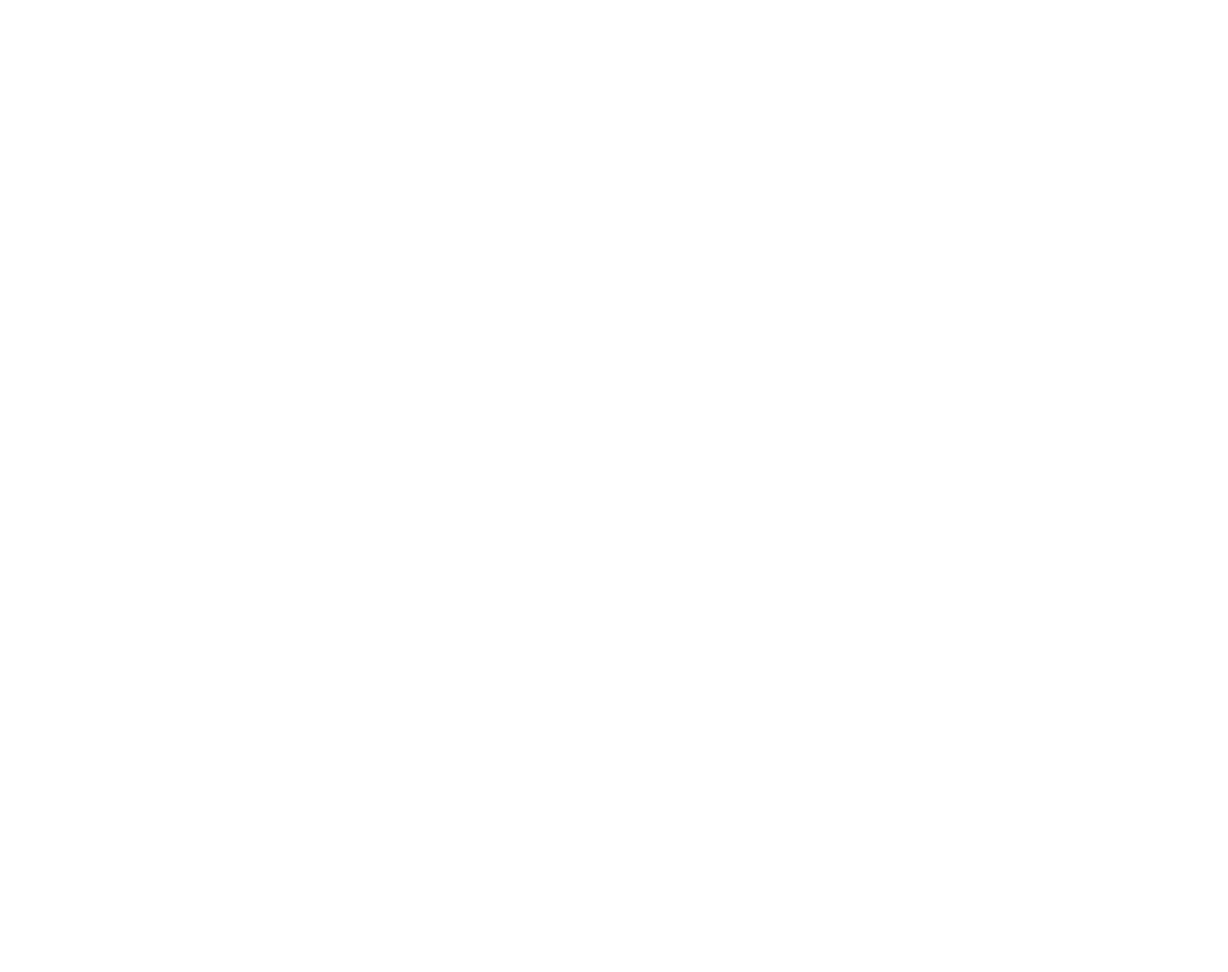
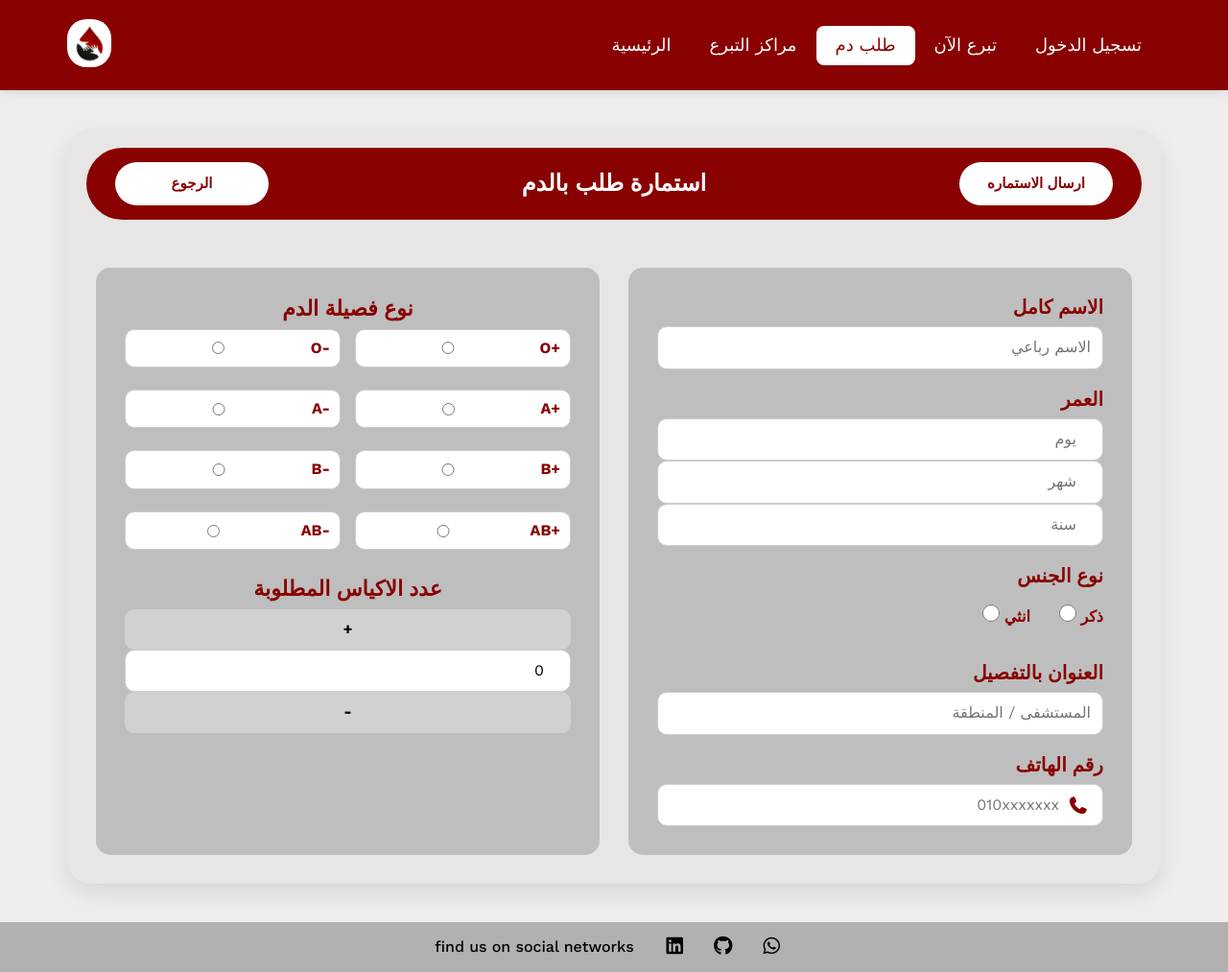
Before and after one commit to Moaz2006/BloodLink, a plain HTML site: page blood-request.html in a window 1280 px wide. Shown: the whole page at 96% size. Before the commit the page ends 800 px from the top, so only its background shows below. Drawn offline with nearby package versions, Linux system fonts and the light colour scheme.

Commit message:
Add blood request page and fix login icons alignment

```diff
--- a/blood-request.html
+++ b/blood-request.html
@@ -0,0 +1,161 @@
+<!DOCTYPE html>
+<html lang="en">
+<head>
+    <meta charset="UTF-8">
+    <meta name="viewport" content="width=device-width, initial-scale=1.0">
+    <title>BloodLink</title>
+
+    <!-- Render All Elements Normally -->
+    <link rel="stylesheet" href="css/normalize.css">
+
+    <!-- Font Awesome Library -->
+    <link rel="stylesheet" href="css/all.min.css">
+
+        <!-- Main Template Css File -->
+        <link rel="stylesheet" href="css/main.css">
+
+        <!-- Main Template Css File -->
+        <link rel="stylesheet" href="css/login.css">
+
+        <!-- Main Template Css File -->
+        <link rel="stylesheet" href="css/blood-request.css">
+
+
+    <!-- Google Fonts -->
+<link rel="preconnect" href="https://fonts.googleapis.com">
+<link rel="preconnect" href="https://fonts.gstatic.com" crossorigin>
+<link href="https://fonts.googleapis.com/css2?family=Inter:ital,opsz,wght@0,14..32,100..900;1,14..32,100..900&family=Open+Sans:ital,wght@0,300..800;1,300..800&family=Work+Sans:ital,wght@0,100..900;1,100..900&display=swap" rel="stylesheet">
+
+</head>
+
+<body>
+    <!-- start Header -->
+   <header>
+        <div class="container">
+            <a href="index.html" class="logo"><img src="Images/logo.png" alt="Logo"></a>
+            <nav>
+                <i class="fas fa-bars toggle-menu"></i>
+                <ul class="links">
+                    <li><a href="index.html">الرئيسية</a></li>
+                    <li><a href="search.html">مراكز التبرع</a></li>
+                    <li><a href="blood-request.html" class="active">طلب دم</a></li>
+                    <li><a href="donate.html">تبرع الآن</a></li>
+                    <li><a href="login.html">تسجيل الدخول</a></li>
+                </ul>
+            </nav>
+        </div>
+    </header>
+    <!-- End Header -->
+
+    <!-- start request -->
+    <div class="request-page">
+        <div class="container">
+            <div class="request-card">
+                <div class="card-header">
+                    <a href="index.html" class="btn-back">الرجوع</a>
+                    <h2>استمارة طلب بالدم</h2>
+                    <button type="submit" form="main-request-form" class="btn-submit">ارسال الاستماره</button>
+                </div>
+
+                <!-- Start Personal Data one -->
+                <form id="main-request-form" class="card-body">
+                    <div class="form-side personal-data">
+                        <div class="input-group">
+                            <label class="text3">الاسم كامل</label>
+                            <input type="text" placeholder="الاسم رباعي">
+                        </div>
+
+                        <div class="input-group">
+                            <label class="text3">العمر</label>
+                            <div class="age-inputs">
+                                <input type="number" placeholder="يوم" required>
+                                <input type="number" placeholder="شهر" required>
+                                <input type="number" placeholder="سنة" required>
+                            </div>
+                        </div>
+
+                        <div class="input-group">
+                            <label class="text3">نوع الجنس</label>
+                            <div class="radio-group">
+                                <label class="radio-label"><input type="radio" name="gender" required> ذكر</label>
+                                <label class="radio-label"><input type="radio" name="gender" > انثي</label>
+                            </div>
+                        </div>
+
+                        <div class="input-group">
+                            <label class="text3">العنوان بالتفصيل</label>
+                            <input type="text" placeholder="المستشفى / المنطقة" required>
+                        </div>
+
+                        <div class="input-group">
+                            <label class="text3">رقم الهاتف</label>
+                            <div class="phone-input">
+                                <input type="tel" placeholder="010xxxxxxx" required>
+                                <i class="fas fa-phone"></i>
+                            </div>
+                        </div>
+                    </div>
+
+                    <!-- End Personal Data one -->
+
+                    <!-- start personal Data two -->
+                    <div class="form-side blood-data">
+                        <div class="input-group">
+                            <label class="text">نوع فصيلة الدم</label>
+                            <div class="blood-grid">
+                                <label class="blood-item"><input type="radio" name="type" required> O-</label>
+                                <label class="blood-item"><input type="radio" name="type"> O+</label>
+                                <label class="blood-item"><input type="radio" name="type"> A-</label>
+                                <label class="blood-item"><input type="radio" name="type"> A+</label>
+                                <label class="blood-item"><input type="radio" name="type"> B-</label>
+                                <label class="blood-item"><input type="radio" name="type"> B+</label>
+                                <label class="blood-item"><input type="radio" name="type"> AB-</label>
+                                <label class="blood-item"><input type="radio" name="type"> AB+</label>
+                            </div>
+                        </div>
+
+                        <div class="input-group qty-section">
+                            <label class="text2">عدد الاكياس المطلوبة</label>
+                            <div class="qty-control">
+                                <button type="button" class="plus">+</button>
+                                <input type="number" value="0" min="0">
+                                <button type="button" class="minus">-</button>
+                            </div>
+                        </div>
+                    </div>
+                    <!-- End personal Data two -->
+                </form>
+            </div>
+        </div>
+    </div>
+    <!-- End request -->
+
+<!-- Start Social Footer -->
+<div class="social-footer">
+    <div class="container">
+        <p>find us on social networks</p>
+        <div class="icons">
+            <a href="https://www.linkedin.com/in/moaz-wael-65a9ba378?utm_source=share&utm_campaign=share_via&utm_content=profile&utm_medium=android_app" target="_blank">
+                <i class="fab fa-linkedin"></i>
+            </a>
+
+            <a href="https://github.com/Moaz2006" target="_blank">
+                <i class="fab fa-github"></i>
+            </a>
+
+            <a href="#" target="_blank">
+                <i class="fab fa-whatsapp"></i>
+            </a>
+
+        </div>
+    </div>
+</div>
+<!-- End Social Footer -->
+
+
+
+
+
+    <script src="js/main.js"></script>
+</body>
+</html>
--- a/css/blood-request.css
+++ b/css/blood-request.css
@@ -0,0 +1,354 @@
+/* start Variables */
+:root {
+    --main-color: #890101;    /* اللون الأحمر الأساسي */
+    --secondary-color: #C5C3C3; /* لون رصاصي للخلفية */
+    --section-padding: 60px;  /* مسافة ثابتة بين السكاشن */
+    --main-duration: 0.3s;
+}
+/* End Variables */
+
+/* start Components */
+    .special-heading{
+        color: #ebeced;
+        font-size: 100px;
+        text-align: center;
+        font-weight: 800;
+        letter-spacing: -3px;
+        margin: 0;
+    }
+
+    .special-heading + p{
+        margin: -30px 0 0;
+        font-size: 20px;
+        text-align: center;
+        color: #797979;
+    }
+
+    @media (max-width: 767px){
+        .special-heading{
+            font-size: 60px;
+        }
+
+        .special-heading + p{
+            margin-top: -20px;
+        }
+    }
+
+    html{
+        scroll-behavior: smooth;
+    }
+
+/* end Components */
+
+/* start Global Rules */
+* {
+    -webkit-box-sizing: border-box;
+    -moz-box-sizing: border-box;
+    box-sizing: border-box;
+    margin: 0;
+    padding: 0;
+}
+body {
+    font-family: "Work Sans", sans-serif;
+}
+
+    .parent{
+        background-color: #eee;
+    }
+
+    .container{
+        padding-left: 15px;
+        padding-right: 15px;
+        margin-left: auto;
+        margin-right: auto;
+    }
+
+/* Small */
+@media (min-width: 768px) {
+.container {
+    width: 750px;
+}
+}
+
+/* Medium */
+@media (min-width: 992px) {
+.container {
+    width: 970px;
+}
+}
+
+/* Large */
+@media (min-width: 1200px) {
+.container {
+    width: 1170px;
+}
+}
+/* End Global Rules */
+
+/* start Blood Request */
+
+/* تنسيق الصفحة العام */
+.request-page {
+    background-color: #eee;
+    padding: 40px 0;
+    min-height: 100vh;
+    display: flex;
+    align-items: center; /* عشان يخلي الكارت في نص الصفحة طولياً */
+}
+
+/* الكارت الرئيسي */
+.request-card {
+    background: #E8E5E5;
+    border-radius: 25px;
+    overflow: hidden;
+    width: 100%;
+    box-shadow: 0 10px 25px rgba(0,0,0,0.1);
+}
+
+/*  الهيدر الأحمر */
+.card-header {
+    background-color: var(--main-color);
+    padding: 15px 30px;
+    display: flex;
+    justify-content: space-between;
+    align-items: center;
+    color: white;
+    border-radius: 50px;
+    margin: 20px;
+}
+
+/* عنوان الكارت */
+.card-header h2 {
+    font-weight: bold;
+    font-size: 24px;
+    flex: 1;
+    text-align: center;
+    margin: 0;
+}
+
+/* زرار الرجوع والارسال */
+.btn-back, .btn-submit {
+width: 160px;
+    height: 45px;
+    display: flex;
+    justify-content: center;
+    align-items: center;
+    background-color: white;
+    color: #333;
+    border-radius: 30px;
+    text-decoration: none;
+    font-weight: bold;
+    font-size: 15px;
+    border: none;
+    cursor: pointer;
+    transition: var(--main-duration);
+    margin: 0;
+    padding: 0;
+}
+
+.btn-back { background-color: white; color: var(--main-color); }
+.btn-submit { background-color: white; color: var(--main-color); }
+
+.btn-back:hover, .btn-submit:hover {
+    background-color: white;
+    color: var(--main-color);
+}
+
+/* جسم الاستمارة (التقسيمة اليمين والشمال) */
+.card-body {
+    display: flex; /* ده اللي بيخليهم جنب بعض */
+    padding: 30px;
+    gap: 30px;
+    background-color: #e8e5e5;
+    flex-direction: row-reverse; /* عشان يبدأ من اليمين للشمال */
+}
+
+.form-side {
+    background-color: #BEBEBE;
+    flex: 1; /* الجزئين واخدين مساحة متساوية */
+    display: flex;
+    flex-direction: column;
+    gap: 20px;
+}
+
+/* start personal data one */
+
+/* تنسيق الـ Inputs */
+.input-group label {
+    display: block;
+    margin-bottom: 8px;
+    font-weight: bold;
+    color: var(--main-color);
+    text-align: right;
+}
+    /* تنسيق النص */
+    .input-group .text3{
+    font-size: 20px;
+    display: block;
+    margin-bottom: 8px;
+    font-weight: bold;
+    color: var(--main-color);
+    text-align: right;
+    }
+
+
+/* تنسيق مجموعة الجنس */
+.radio-group {
+    display: flex;
+    flex-direction: row-reverse; /* عشان الترتيب العربي */
+    justify-content: flex-start;
+    gap: 30px;
+    padding: 10px 0;
+}
+
+.radio-label {
+    display: flex;
+    align-items: center; /* بيخلي الدايرة والنص على نفس الخط بالظبط */
+    gap: 8px;
+    cursor: pointer;
+    font-size: 16px;
+    color: #333;
+}
+
+.radio-label input[type="radio"] {
+    margin: 0; /* بيشيل أي مسافات افتراضية ممكن تبوظ المحاذاة */
+    width: 18px;
+    height: 18px;
+}
+
+.input-group input {
+    width: 100%;
+    padding: 12px;
+    border: 1px solid #ccc;
+    border-radius: 10px;
+    text-align: right;
+    outline: none;
+}
+
+/* تنسيق حقل الهاتف */
+.phone-input {
+    position: relative; /* ده اللي بيثبت الأيقونة جواه */
+    width: 100%;
+}
+
+.phone-input input {
+    width: 100%;
+    padding: 12px 45px 12px 12px; /* المسافة اليمين (45px) عشان الأيقونة متغطيش على الرقم */
+    text-align: right;
+}
+
+.phone-input i {
+    position: absolute;
+    right: 15px; /* بيثبتها ناحية اليمين */
+    top: 50%;
+    transform: translateY(-50%); /* بيوسطنها عمودياً بالظبط */
+    color: var(--main-color);
+    font-size: 18px;
+    pointer-events: none; /* عشان لو دوست على الأيقونة الـ input يشتغل عادي */
+}
+
+/* end personal data one */
+
+/* start personal data two */
+
+/* شبكة فصائل الدم (2 في كل صف) */
+.blood-grid {
+    display: grid;
+    grid-template-columns: repeat(2, 1fr);
+    gap: 15px;
+    direction: ltr; /* عشان الرموز (+O) تظهر صح */
+    text-align: center;
+}
+
+.input-group .text {
+    font-size: 22px;
+    display: block;
+    margin-bottom: 8px;
+    font-weight: bold;
+    color: var(--main-color);
+    text-align: center;
+}
+
+.blood-grid .blood-item {
+    display: flex;
+    justify-content: center;
+    align-items: center;
+    gap: 10px;
+    cursor: pointer;
+}
+
+.input-group .blood-item:hover {
+    background-color: #f6f6f6;
+}
+
+.blood-item {
+    background: white;
+    padding: 10px;
+    border-radius: 10px;
+    border: 1px solid #ccc;
+    display: flex;
+    justify-content: center;
+    align-items: center;
+    gap: 10px;
+    cursor: pointer;
+}
+/*  نهاية شبكة فصائل الدم */
+
+    .input-group  .text2{
+        font-size: 22px;
+        display: block;
+        margin-bottom: 8px;
+        font-weight: bold;
+        color: var(--main-color);
+        text-align: center;
+    }
+
+/* end personal data two */
+
+/* start Responsive */
+@media (max-width: 767px) {
+    .card-body {
+        flex-direction: column; /* يخليهم فوق بعض في الموبايل */
+        padding: 20px;
+    }
+
+    .card-header {
+        flex-direction: column;
+        gap: 15px;
+    }
+
+    .card-header h2 { order: -1; } /* العنوان يبقى فوق خالص */
+}
+/* End Responsive */
+/* End Blood Request */
+
+
+/* Start Social Footer */
+.social-footer {
+    background-color: #b1b1b1;
+    padding: 15px 0;
+    display: flex;
+    justify-content: center;
+    align-items: center;
+}
+.social-footer .container {
+    display: flex;
+    flex-wrap: wrap;
+    justify-content: center;
+    align-items: center;
+    gap: 20px;
+}
+.social-footer p { font-weight: 500; }
+.social-footer .icons i {
+    margin: 0 10px;
+    font-size: 20px;
+    cursor: pointer;
+    transition: var(--main-duration);
+}
+.social-footer .icons i:hover { color: var(--main-color); }
+
+.social-footer .container a{
+    text-decoration: none;
+    color: black;
+}
+/* End Social Footer */
```
Also changed, not shown: css/login.css (+23 -62 lines), index.html (+7 -4 lines), js/main.js (+33 -0 lines), login.html (+4 -0 lines).
